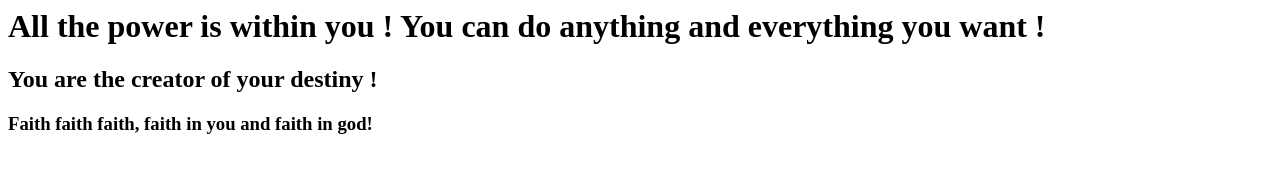
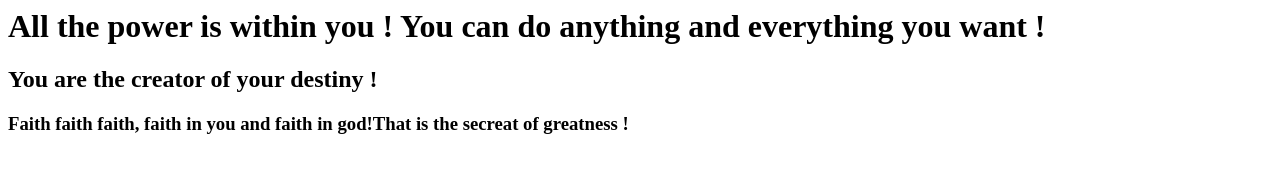
Before and after one commit to Samruddhi0909/firstgitrepo, a plain HTML site: page index.html in a window 1280 px wide. Drawn offline with Linux system fonts and the light colour scheme.

Commit message:
Update index.html
Edited 3rd quote

```diff
--- a/index.html
+++ b/index.html
@@ -3,6 +3,6 @@
 <h1>
 All the power is within you ! You can do anything and everything you want !</h1>
 <h2>You are the creator of your destiny ! </h2>
-<h3>Faith faith faith, faith in you and faith in god! </h3>
+<h3>Faith faith faith, faith in you and faith in god!That is the secreat of greatness !</h3>
 </body>
 </html>
```
